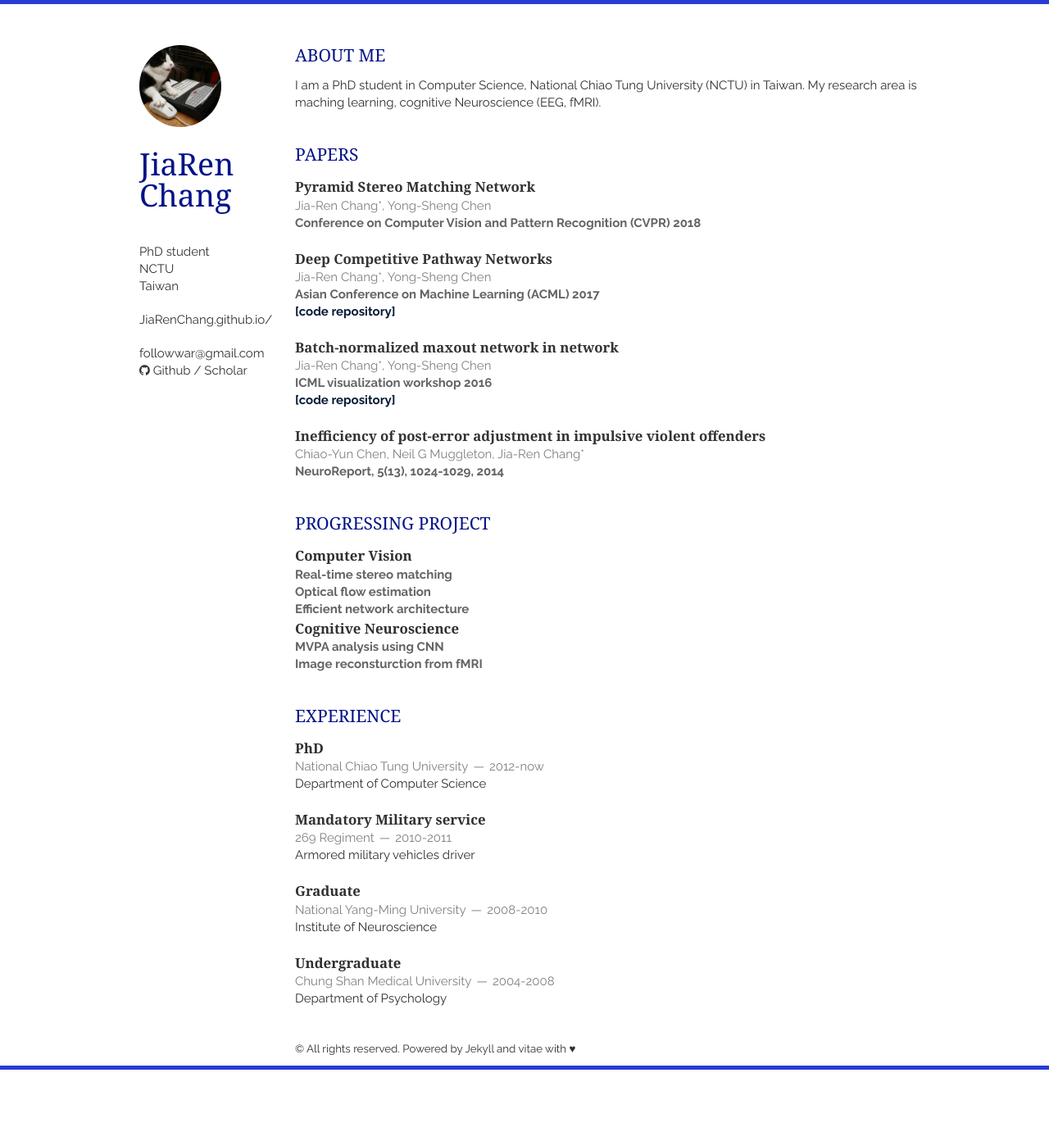
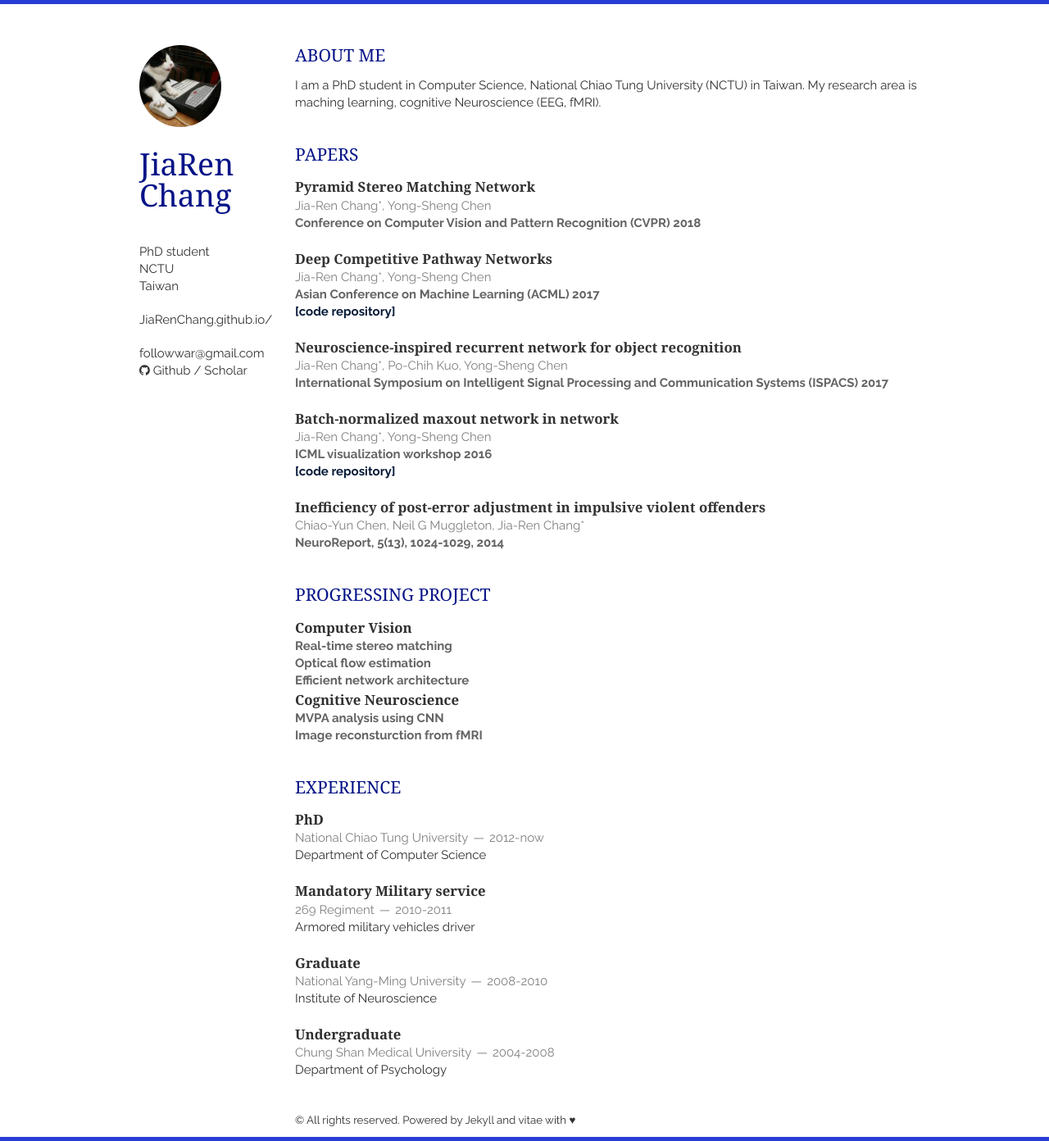
Before and after one commit to JiaRenChang/JiaRenChang.github.io, a Jekyll site: the page built from index.html, in a window 1280 px wide. Shown: the whole page at 82% size. Built offline with Jekyll 4.4.1, drawn with Linux system fonts in a browser that asks for light colours; nearby versions of some CDN libraries; the list of posts is cut into pages by our own code; a style sheet for code colours, icons or effects is not loaded; before the commit the page ends 1305 px from its top, so only the background shows below that.

Commit message:
Update papers.html

```diff
--- a/_includes/papers.html
+++ b/_includes/papers.html
@@ -9,6 +9,7 @@
             <em>Conference on Computer Vision and Pattern Recognition (CVPR) 2018</em>
         </p>
     </article>
+
     <article>
         <header>
             <h1><a href="https://arxiv.org/pdf/1709.10282.pdf">Deep Competitive Pathway Networks</a></h1>
@@ -21,6 +22,17 @@
             <em><font color="#061b38">[code repository]</font></em>
         </a></p>
     </article>
+
+    <article>
+        <header>
+            <h1><a href="http://ieeexplore.ieee.org/abstract/document/8266572/">Neuroscience-inspired recurrent network for object recognition</a></h1>
+            <span>Jia-Ren Chang*, Po-Chih Kuo, Yong-Sheng Chen</span>
+        </header>
+        <p>
+            <em>International Symposium on Intelligent Signal Processing and Communication Systems (ISPACS) 2017</em>
+        </p>
+    </article>
+
     <article>
         <header>
             <h1><a href="https://www.dropbox.com/s/yb03ej5xte8d9gj/ICMLworkshop2016.pdf">Batch-normalized maxout network in network</a></h1>
```
